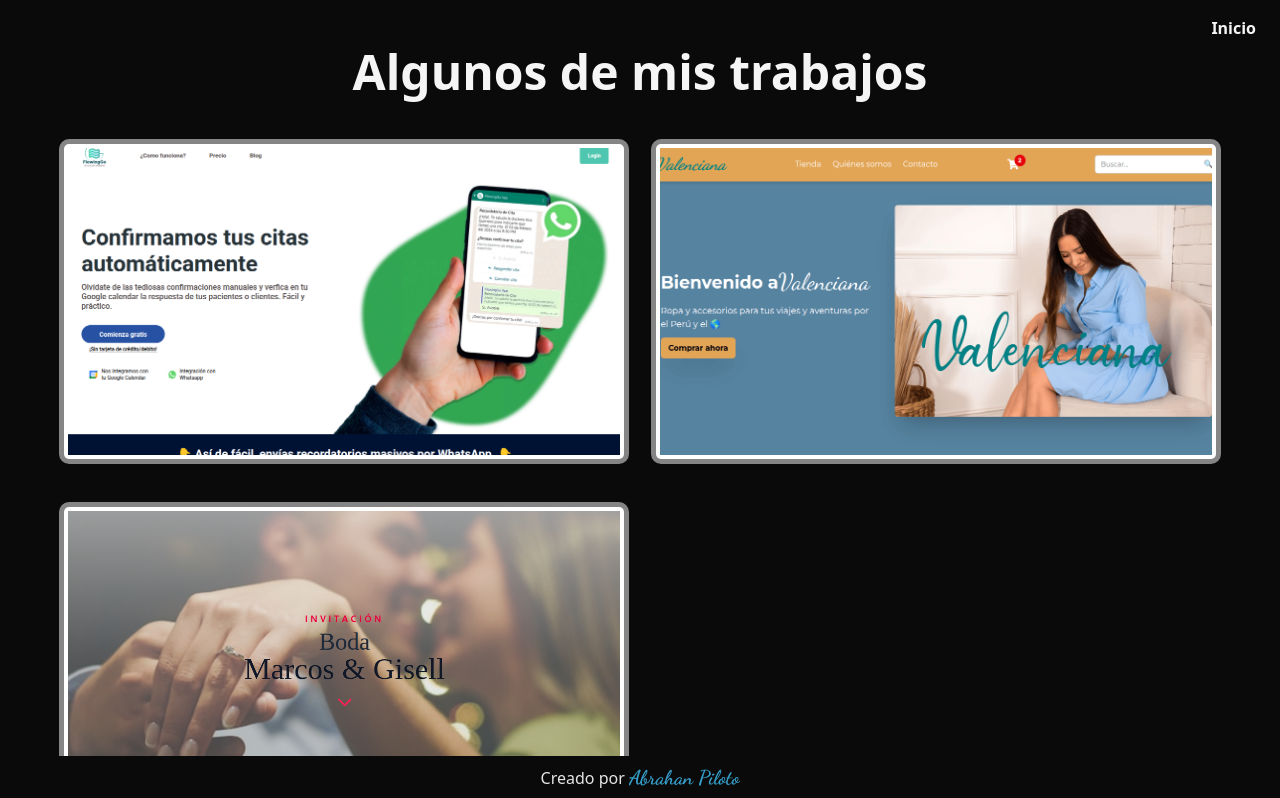
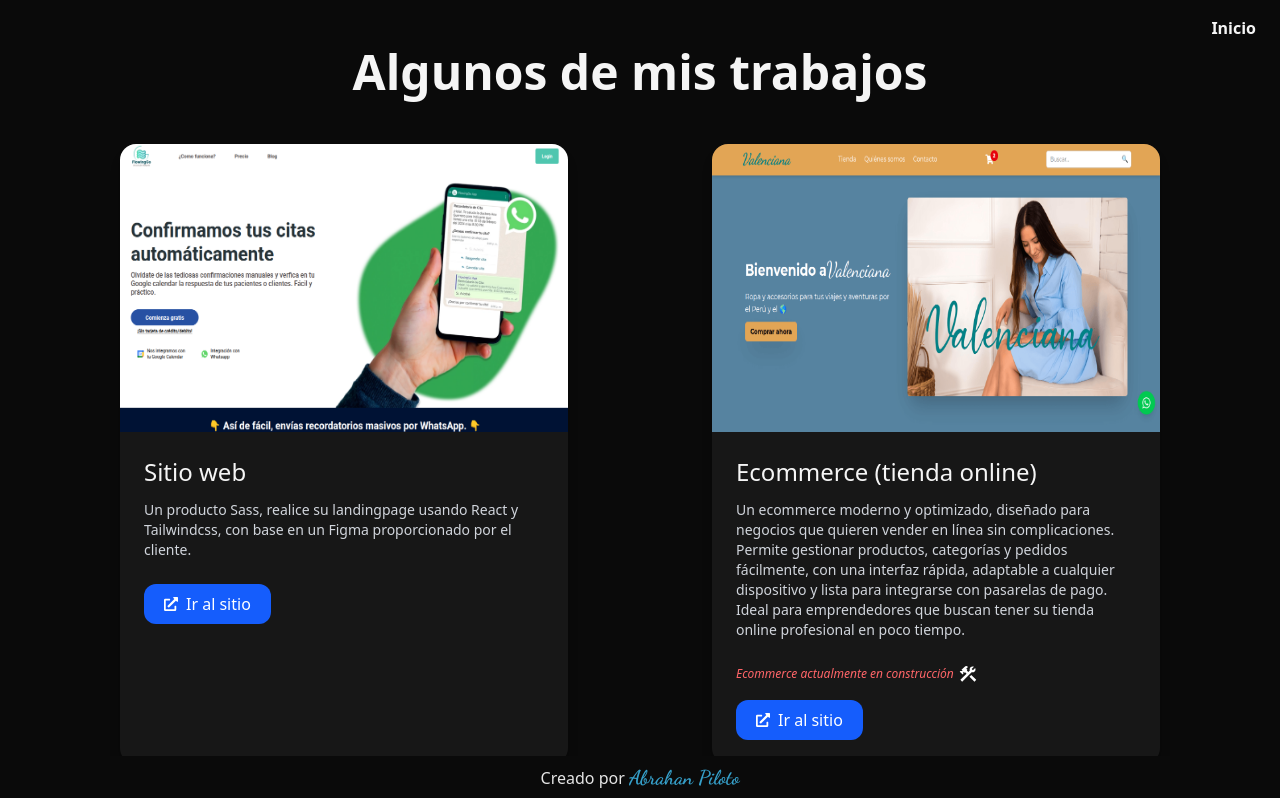
Before and after one commit to Abrahanpiloto/new-portfolio, a React (Vite) app: page /proyectos in a window 1280 px wide. Shown: the top 798 px of the page. Built offline with nearby package versions, Linux system fonts and the light colour scheme.

Commit message:
se rediseñaron las card de works

```diff
--- /dev/null
+++ b/src/components/Card2.jsx
@@ -0,0 +1,48 @@
+import React from "react";
+import { FaExternalLinkAlt } from "react-icons/fa";
+import { MdConstruction } from "react-icons/md";
+
+const Card = ({ image, title, description, link, ad }) => {
+  return (
+    <div className="bg-white dark:bg-neutral-900 shadow-lg rounded-2xl overflow-hidden flex flex-col transition-transform hover:scale-[1.02] max-w-md w-full">
+      {/* Imagen */}
+      <div className="w-full h-56 sm:h-64 md:h-72">
+        <img
+          src={image}
+          alt={title}
+          className="w-full h-full object-center"
+          loading="lazy"
+        />
+      </div>
+
+      {/* Contenido */}
+      <div className="flex flex-col justify-between p-6">
+        <div>
+          <h2 className="lg:text-2xl text-lg mb-3">{title}</h2>
+          <p className="text-gray-700 dark:text-gray-300 mb-6 text-sm">
+            {description}
+          </p>
+
+          {ad && (
+            <span className="text-xs text-red-600 dark:text-red-400 italic mb-4 flex items-center gap-1">
+              {ad}
+              <MdConstruction className="text-xl text-white" />
+            </span>
+          )}
+        </div>
+
+        <a
+          href={link}
+          target="_blank"
+          rel="noopener noreferrer"
+          className="inline-flex items-center gap-2 bg-blue-600 hover:bg-blue-700 text-white px-5 py-2 rounded-xl transition-colors w-fit"
+        >
+          <FaExternalLinkAlt className="text-sm" />
+          Ir al sitio
+        </a>
+      </div>
+    </div>
+  );
+};
+
+export default Card;
--- a/src/components/Works.jsx
+++ b/src/components/Works.jsx
@@ -1,20 +1,20 @@
 import { Link } from "react-router-dom";
-import Card from "./Card";
+import Card2 from "./Card2";
 import React from "react";
 import ButtonCta from "./ButtonCta";
 
 const projects = [
   {
-    title: "Flowinggo Sass",
+    title: "Sitio web",
     description:
       "Un producto Sass, realice su landingpage usando React y Tailwindcss, con base en un Figma proporcionado por el cliente.",
     image: "/flowinggo.png",
     link: "https://flowinggo.com/home",
   },
   {
-    title: "Valenciana Ecommerce",
+    title: "Ecommerce (tienda online)",
     description:
-      "Ecommerce completo realizado en React, Tailwindcss y Supabase como base de datos",
+      "Un ecommerce moderno y optimizado, diseñado para negocios que quieren vender en línea sin complicaciones. Permite gestionar productos, categorías y pedidos fácilmente, con una interfaz rápida, adaptable a cualquier dispositivo y lista para integrarse con pasarelas de pago. Ideal para emprendedores que buscan tener su tienda online profesional en poco tiempo.",
     image: "/valenciana.png",
     link: "https://tienda-react-ligera.vercel.app",
     ad: "Ecommerce actualmente en construcción",
@@ -27,9 +27,9 @@ const projects = [
   //   link: "https://linkbridge.netlify.app",
   // },
   {
-    title: "Invitación",
+    title: "Tarjeta de Invitación Digital",
     description:
-      "Tarjeta de invitación digital, cualquier evento: boda, bautizos, cumpleaños, inauguracion, excursiones, 15 años, etc. Tiene registro de confirmación de asistencia, codigo de vestimenta, mapa para llegar, fecha, hora, etc",
+      "Tarjeta de invitación para cualquier evento: boda, bautizos, cumpleaños, inauguracion, excursiones, 15 años, etc. Tiene registro de confirmación de asistencia, codigo de vestimenta, mapa para llegar, fecha, hora, etc",
     image: "/invitacion.png",
     link: "https://invitacion-miboda.vercel.app/",
   },
@@ -50,7 +50,7 @@ const WorksPage = () => {
           {projects.map((project, index) => (
             <React.Fragment key={index}>
               <div className="flex justify-center">
-                <Card
+                <Card2
                   image={project.image}
                   title={project.title}
                   description={project.description}
```
